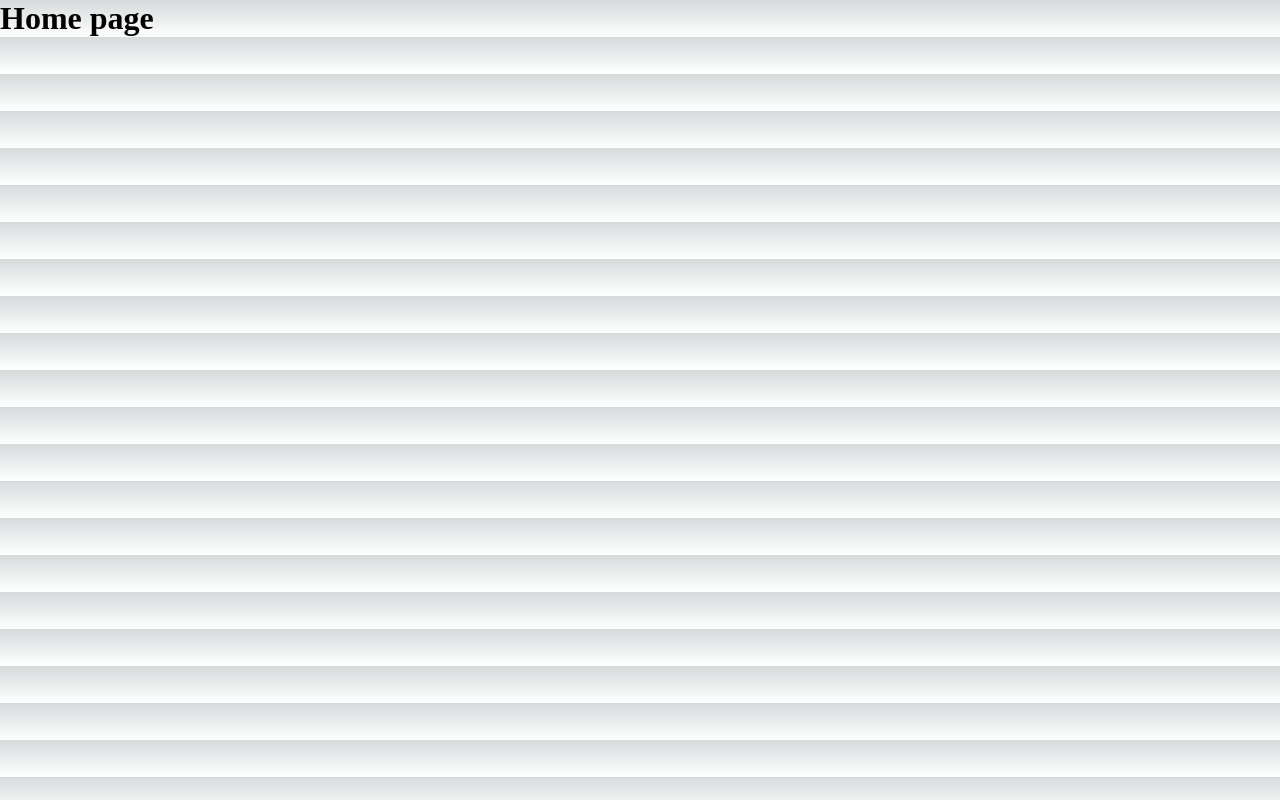
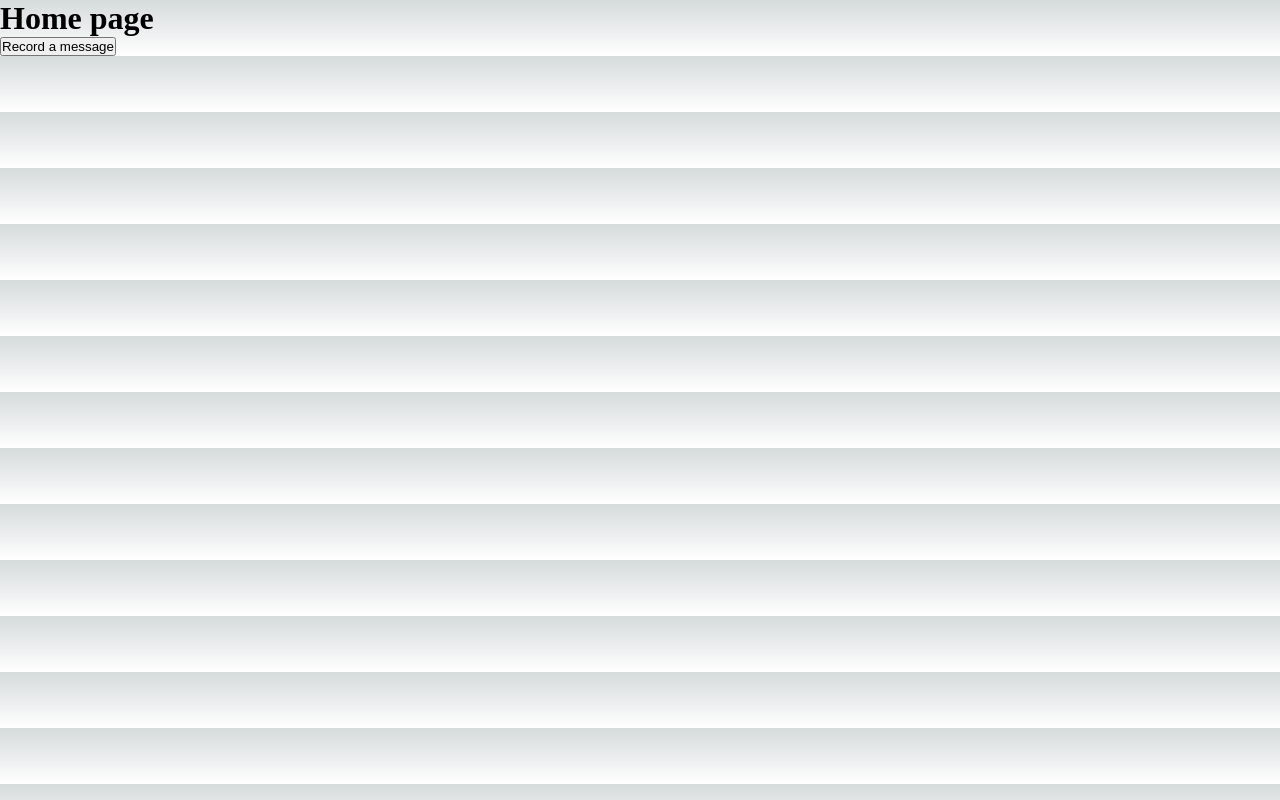
Before and after one commit to betty-alagwu/time-capsule-practice, a Next.js app: page / in a window 1280 px wide. Built offline with nearby package versions, Linux system fonts and the light colour scheme.

Commit message:
chore: section 1 / lesson 3 - add link from home page to recording page

```diff
--- a/pages/index.js
+++ b/pages/index.js
@@ -1,8 +1,18 @@
+import Link from 'next/link'
+
+
 
 export default function Home() {
   return (
-    <h1>
+    <>
+      <h1>
       Home page
     </h1>
+    <Link href={"/recording"}>
+      <button>
+        Record a message
+      </button>
+    </Link>
+    </>
   )
 }
```
